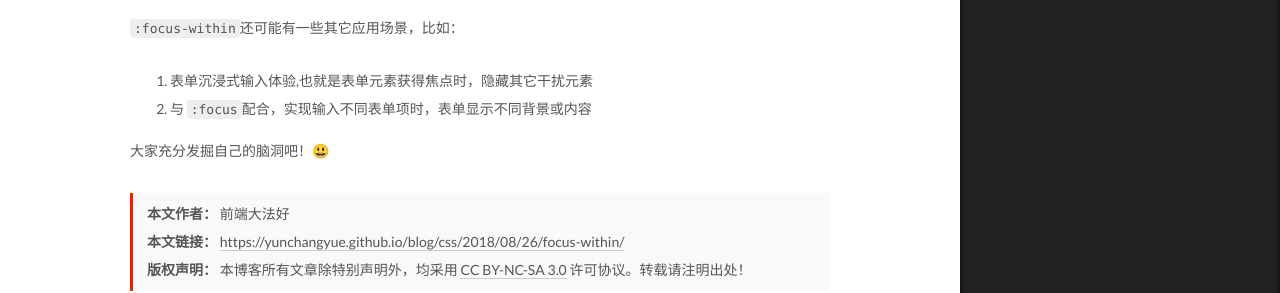
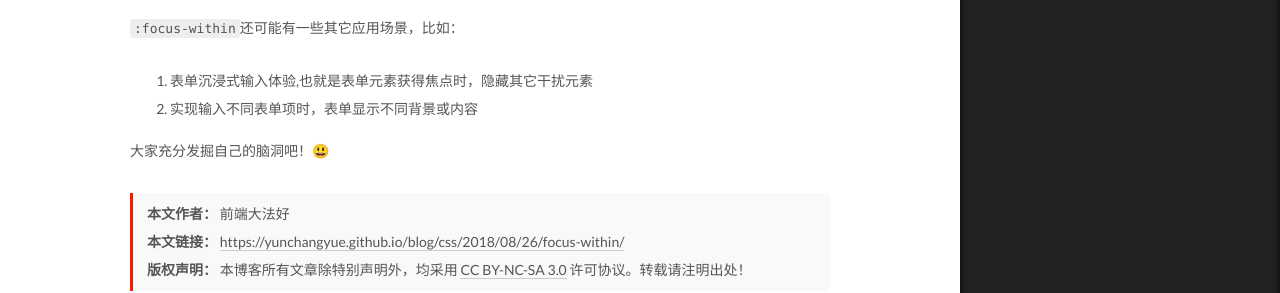
Before and after one commit to yunchangyue/blog, a Jekyll site: the page built from _posts/2018-08-26-focus-within.md, in a window 1280 px wide and 1400 px high, scrolled down 2098 px. Shown: the part 755-1048 px from the top of the window. Built offline with Jekyll 4.4.1, drawn with Linux system fonts in a browser that asks for light colours.

Commit message:
做了什么？:去掉`与 `:focus`配合`
为什么做？:

* 引起误解

怎么做的？有什么坑？:

*

```diff
--- a/_posts/2018-08-26-focus-within.md
+++ b/_posts/2018-08-26-focus-within.md
@@ -68,6 +68,6 @@ html结构如下
 ## 其它可能的应用场景
 `:focus-within`还可能有一些其它应用场景，比如：
 1. 表单沉浸式输入体验,也就是表单元素获得焦点时，隐藏其它干扰元素
-2. 与 `:focus`配合，实现输入不同表单项时，表单显示不同背景或内容
+2. 实现输入不同表单项时，表单显示不同背景或内容
 
 大家充分发掘自己的脑洞吧！😃
```
